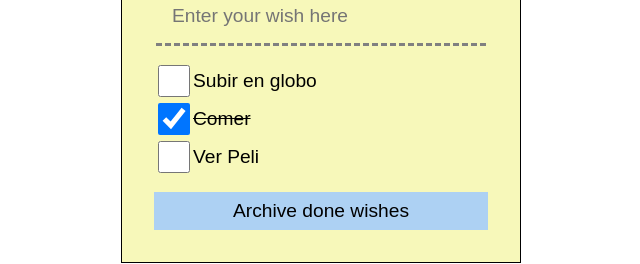
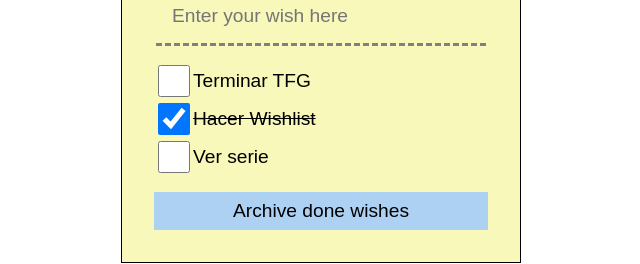
Before and after one commit to Diegoosd7/Api-Marvel, a React (Vite) app: page / in a window 1280 px wide. Shown: the part 142-406 px from the top of the page, without its empty margins (319-959 px from the left). Built offline with nearby package versions, Linux system fonts and the light colour scheme.

Commit message:
Cambio el nombre de las tareas por defecto

```diff
--- a/src/App/App.jsx
+++ b/src/App/App.jsx
@@ -5,9 +5,9 @@ import WishInput from './WishInput';    // Añadir tareas
 import WishList from './WishList';  // Lista de Tareas
 
 const initialWishes = [
-    { text: 'Subir en globo', done: false },
-    { text: 'Comer', done: true },
-    { text: 'Ver Peli', done: false }
+    { text: 'Terminar TFG', done: false },
+    { text: 'Hacer Wishlist', done: true },
+    { text: 'Ver serie', done: false }
 ]
 
 const App = () => {
```
